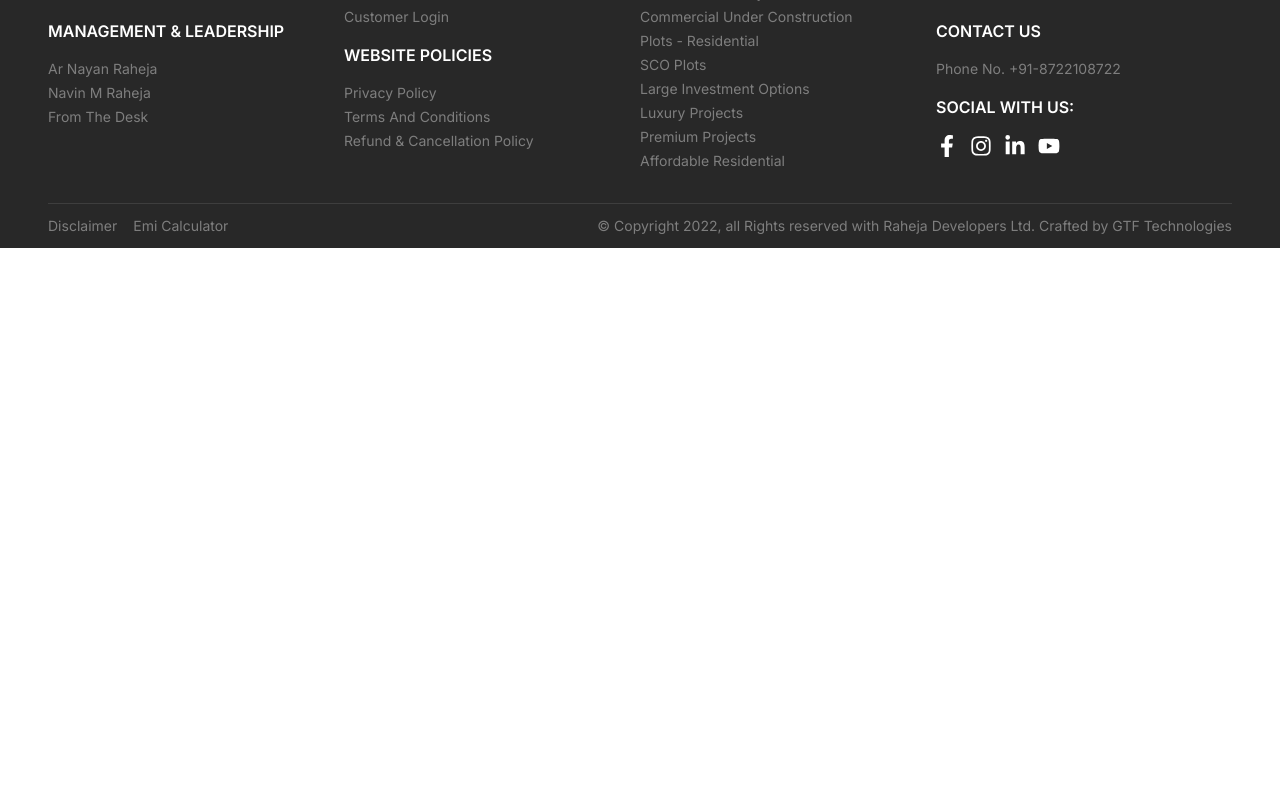
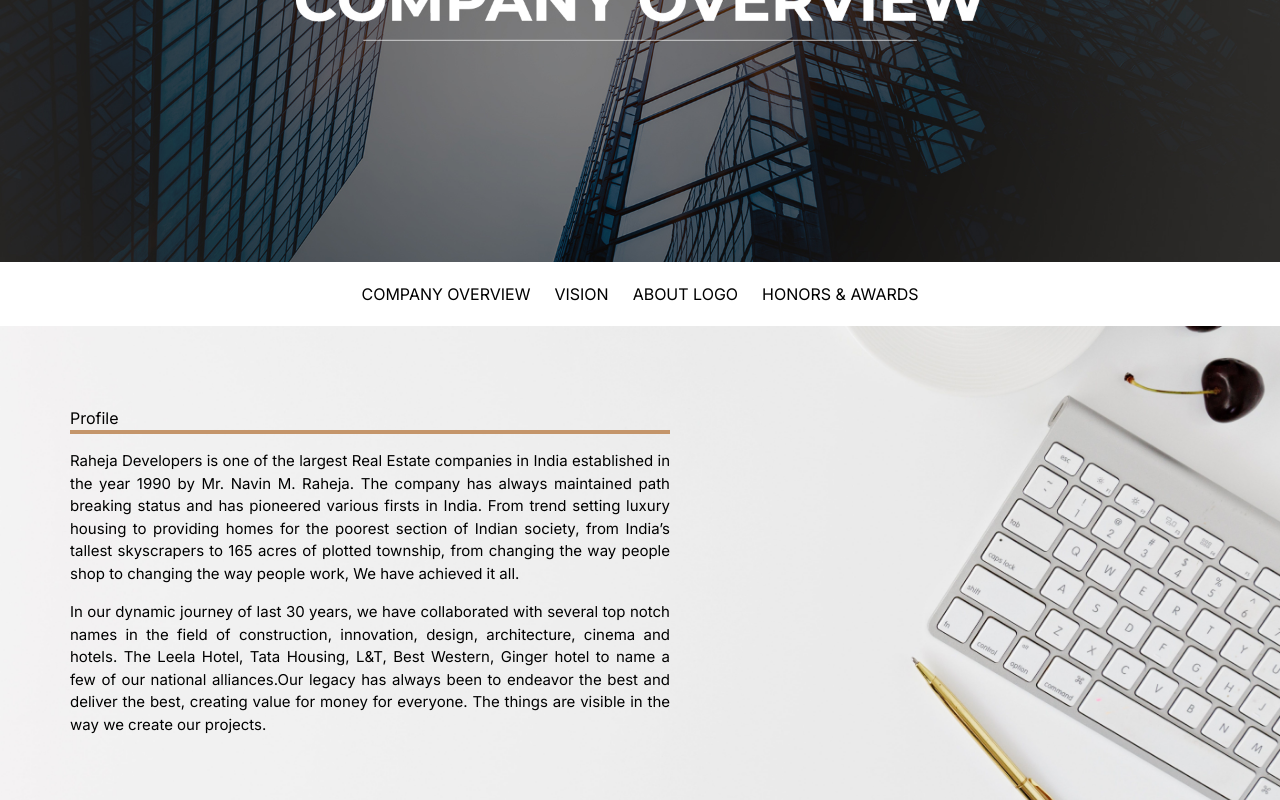
Before and after one commit to jigneshgit935/Parth-Sarthi-Website, a Next.js app: page /about in a window 1280 px wide. Shown: the part 300-1100 px from the top of the page. Before the commit the page ends 800 px from the top, so only its background shows below. Built offline with nearby package versions, Linux system fonts and the light colour scheme.

Commit message:
compnay overview

```diff
--- a/src/app/about/page.js
+++ b/src/app/about/page.js
@@ -1,3 +1,114 @@
+import Image from 'next/image';
+import CompanyOverview from '../../../public/images/company-overview.jpg';
+import Link from 'next/link';
+
 export default function About() {
-  return <div>About Page</div>;
+  return (
+    <>
+      <div className="">
+        <div>
+          <Image
+            src={CompanyOverview}
+            alt="company-overview"
+            className="w-full h-[100%] lg:h-[500px] object-cover"
+          />
+        </div>
+        <div className="bg-white py-5">
+          <ul className="flex flex-col md:flex-row items-center gap-6 justify-center">
+            <li>
+              <Link
+                href="#"
+                className="text-md border-b-0 hover:border-b-2 transition-all   border-b-[#C4956A]"
+              >
+                COMPANY OVERVIEW
+              </Link>
+            </li>
+            <li>
+              <Link
+                href="#"
+                className="text-md border-b-0 hover:border-b-2 transition-all   border-b-[#C4956A]"
+              >
+                VISION
+              </Link>
+            </li>
+            <li>
+              <Link
+                href="#"
+                className="text-md border-b-0 hover:border-b-2 transition-all   border-b-[#C4956A]"
+              >
+                ABOUT LOGO
+              </Link>
+            </li>
+            <li>
+              <Link
+                href="#"
+                className="text-md border-b-0 hover:border-b-2 transition-all   border-b-[#C4956A]"
+              >
+                HONORS & AWARDS
+              </Link>
+            </li>
+          </ul>
+        </div>
+        <div className="bg-company-overview flex items-center px-5 md:px-[70px] md:py-[80px] py-10">
+          <div className="w-[100%] max-w-[600px] flex flex-col gap-4">
+            <h3 className="border-b-4 border-[#C4956A]">Profile</h3>
+            <p className="text-[15px]  text-justify">
+              Raheja Developers is one of the largest Real Estate companies in
+              India established in the year 1990 by Mr. Navin M. Raheja. The
+              company has always maintained path breaking status and has
+              pioneered various firsts in India. From trend setting luxury
+              housing to providing homes for the poorest section of Indian
+              society, from India’s tallest skyscrapers to 165 acres of plotted
+              township, from changing the way people shop to changing the way
+              people work, We have achieved it all.
+            </p>
+            <p className="text-[15px] text-justify">
+              In our dynamic journey of last 30 years, we have collaborated with
+              several top notch names in the field of construction, innovation,
+              design, architecture, cinema and hotels. The Leela Hotel, Tata
+              Housing, L&T, Best Western, Ginger hotel to name a few of our
+              national alliances.Our legacy has always been to endeavor the best
+              and deliver the best, creating value for money for everyone. The
+              things are visible in the way we create our projects.
+            </p>
+          </div>
+        </div>
+
+        <div className="px-5 md:px-[70px] md:py-[80px] py-10">
+          <div className="border grid grid-cols-1 lg:grid-cols-2">
+            <div className="border ">
+              <p className="text-[15px] text-justify">
+                Raheja Developers is a pioneer in bringing in new innovations
+                and construction practices to all its projects. It has always
+                been the company’s endevour to deliver best quality products to
+                its customers. Our motto has been to deliver on time, to deliver
+                as promised and to design innovative green buildings. We bring
+                international construction and technology partners like Arabtec,
+                ECC, Thronton Tomasetti, Peri, Aedas in India. We were also
+                amongst the first ones to bring affordable housing in the state
+                of Haryana, under Pradhan Mantri Awas Yojana and Deen Dayal Jan
+                Awas Yojana.
+              </p>
+              <p className="text-[15px] text-justify">
+                So far we have delivered approximately 30 million Sq. Ft. of
+                construction inventory across all segments. And Another 20
+                million Sq. Ft. area including future developments is under
+                execution. We have delivered approximately over 7,500 units and
+                envisage to deliver another 8,400 in next 2 to 3 years.
+              </p>
+            </div>
+            <div className="flex justify-end flex-1">
+              <div className="border-2  border-red-500 p-2 rounded-2xl">
+                <Image
+                  src={CompanyOverview}
+                  alt=""
+                  className="border w-[400px] h-[300px] rounded-2xl"
+                />
+              </div>
+            </div>
+          </div>
+        </div>
+      </div>
+    </>
+  );
 }
--- a/src/app/globals.css
+++ b/src/app/globals.css
@@ -16,3 +16,11 @@
   white-space: nowrap;
   animation: marquee 20s linear infinite;
 }
+
+.bg-company-overview {
+  background: url(/images/company-overview-bg.jpg) no-repeat center center;
+  background-size: cover;
+  background-attachment: fixed;
+  width: 100%;
+  height: 100%;
+}
--- a/src/components/Banner.jsx
+++ b/src/components/Banner.jsx
@@ -2,7 +2,7 @@
 
 const Banner = () => {
   return (
-    <section className=" w-full">
+    <section className="w-full">
       <video autoPlay muted loop width={'100%'} className="">
         <source src="/Parth.mp4" type="video/mp4" />
       </video>
--- a/tailwind.config.js
+++ b/tailwind.config.js
@@ -6,13 +6,7 @@
     './src/app/**/*.{js,ts,jsx,tsx,mdx}',
   ],
   theme: {
-    extend: {
-      backgroundImage: {
-        'gradient-radial': 'radial-gradient(var(--tw-gradient-stops))',
-        'gradient-conic':
-          'conic-gradient(from 180deg at 50% 50%, var(--tw-gradient-stops))',
-      },
-    },
+    extend: {},
   },
   plugins: [],
-}
+};
```
Also changed, not shown: public/images/company-overview-bg.jpg (added), public/images/company-overview.jpg (added).
